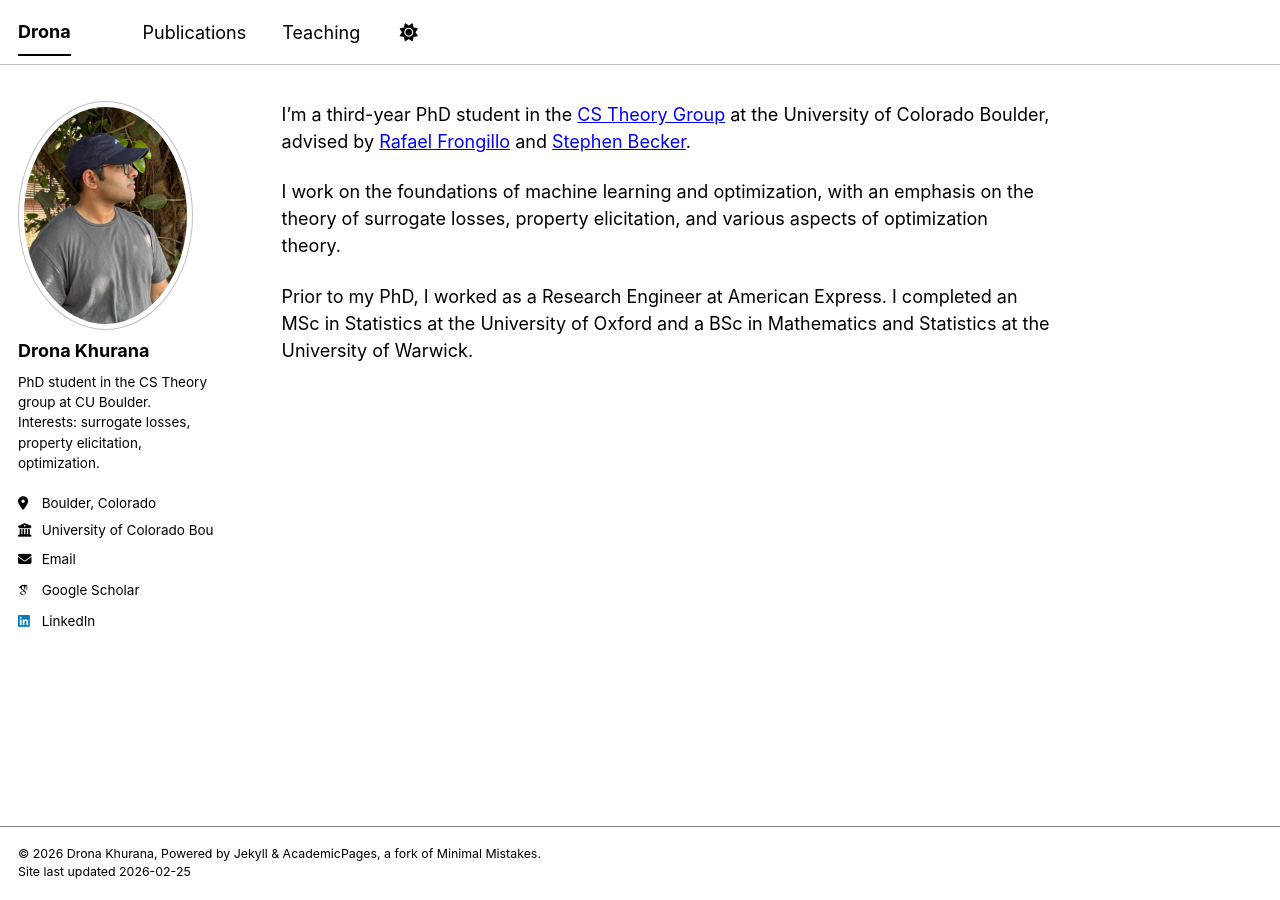
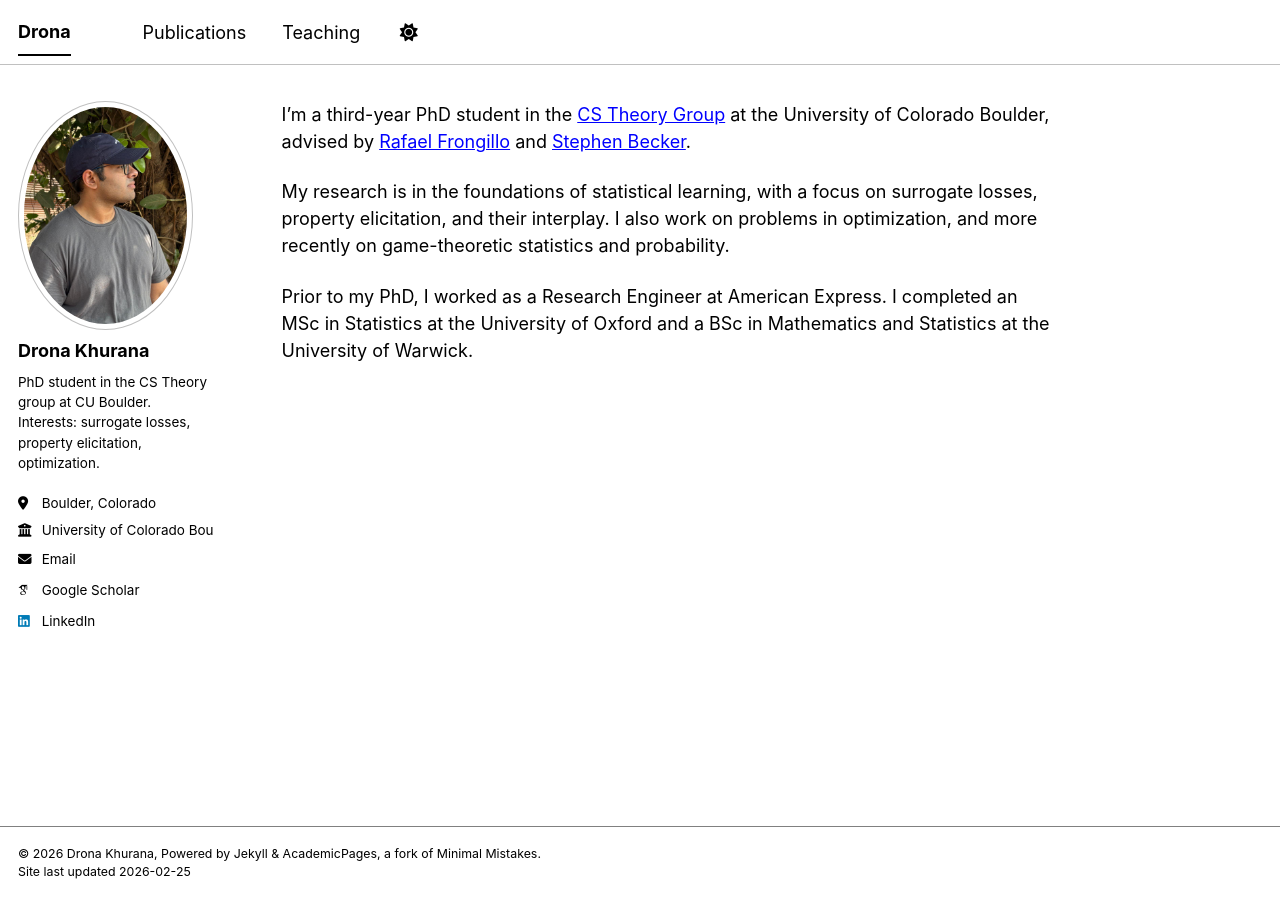
Before and after one commit to dronakhurana/dronakhurana.github.io, a Jekyll site: the page built from index.md, in a window 1280 px wide. Built offline with Jekyll 4.4.1, drawn with Linux system fonts in a browser that asks for light colours; some web fonts are replaced; a script bundle is joined from its source files by our own code; library files that are not in the unit come from our copies.

Commit message:
Update index.md

```diff
--- a/index.md
+++ b/index.md
@@ -5,6 +5,6 @@ author_profile: true
 
 I’m a third-year PhD student in the [CS Theory Group](https://www.colorado.edu/cs-theory/) at the University of Colorado Boulder, advised by [Rafael Frongillo](https://raf.prof/) and [Stephen Becker](https://amath.colorado.edu/faculty/becker/?_gl=1*1630egp*_gcl_au*MTY0NzEzNjgyOC4xNzY3Njk4MDYz*_ga*MTEyMDI4MzMuMTcwNTU4NTkzOQ..*_ga_PTLN4XTG87*czE3NjkzMDA3ODgkbzQkZzAkdDE3NjkzMDA3ODgkajYwJGwwJGgxMjk5NDE1MDg0).
 
-I work on the foundations of machine learning and optimization, with an emphasis on the theory of surrogate losses, property elicitation, and various aspects of optimization theory.
+My research is in the foundations of statistical learning, with a focus on surrogate losses, property elicitation, and their interplay. I also work on problems in optimization, and more recently on game-theoretic statistics and probability.
 
 Prior to my PhD, I worked as a Research Engineer at American Express. I completed an MSc in Statistics at the University of Oxford and a BSc in Mathematics and Statistics at the University of Warwick.
```
